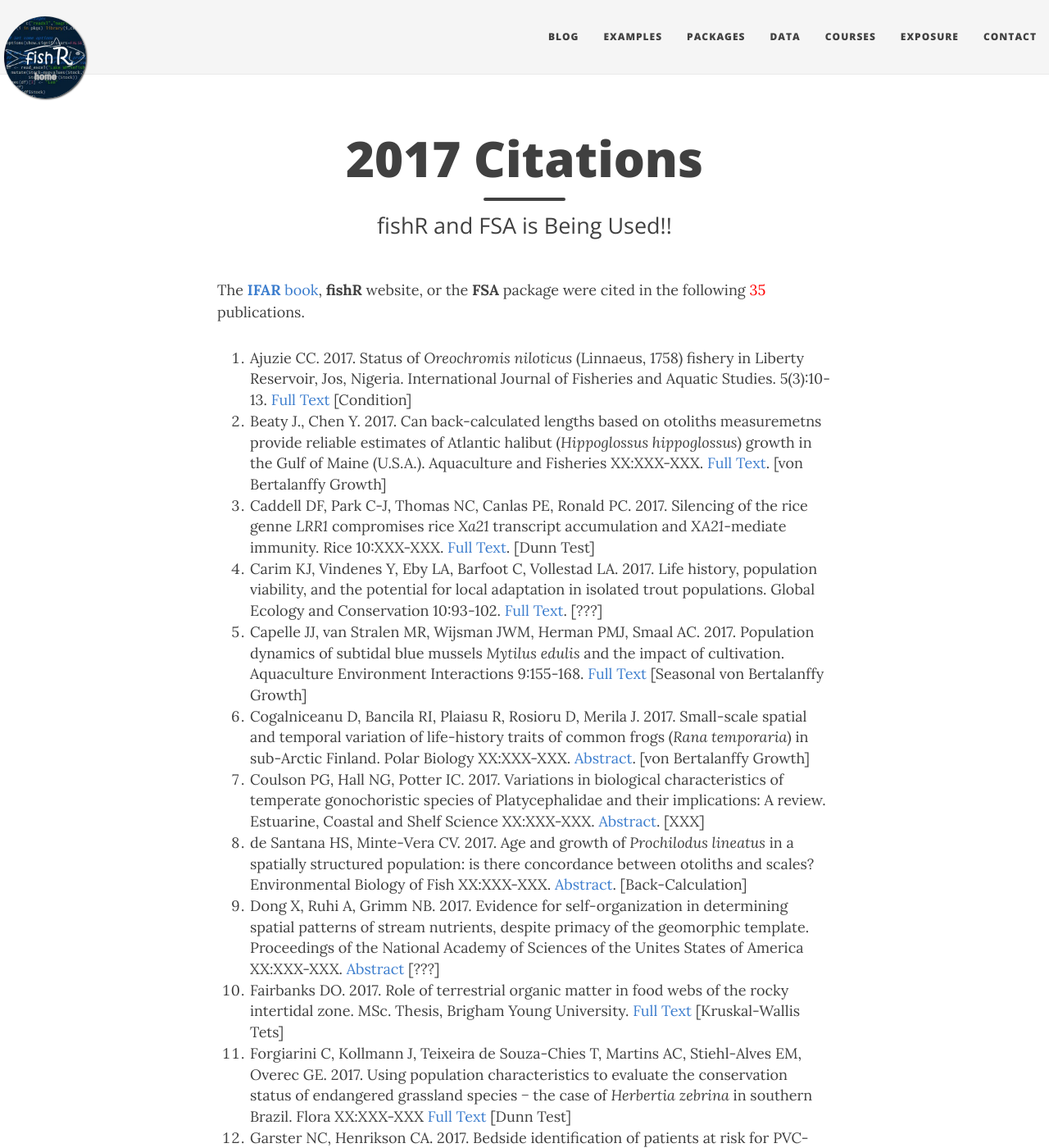
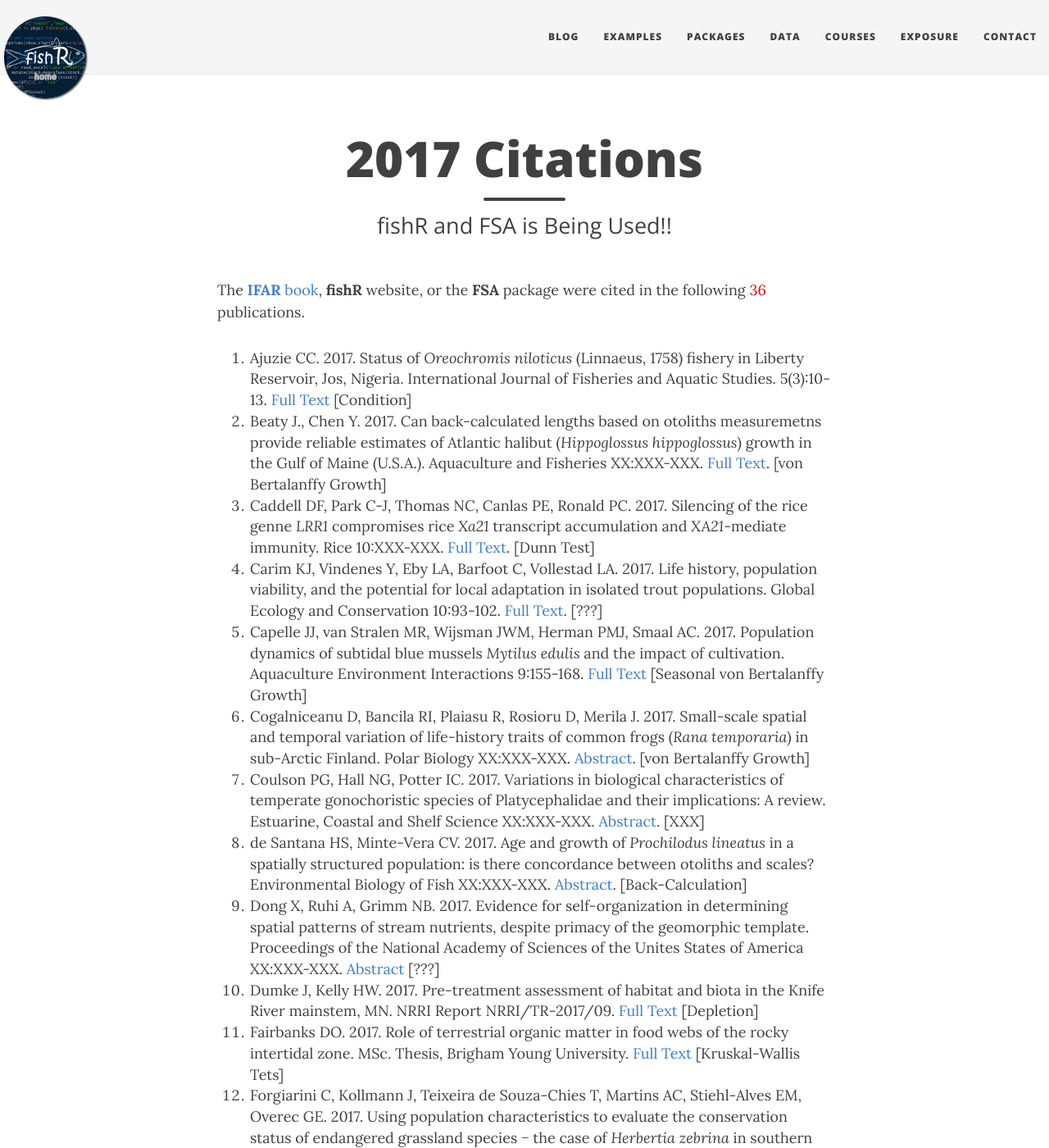
Before and after one commit to droglenc/fishR, a Jekyll site: the page built from exposure/exposure-citations17.md, in a window 1280 px wide and 1400 px high. Shown: the whole window at 82% size. Built offline with Jekyll 4.4.1, drawn with Linux system fonts in a browser that asks for light colours; nearby versions of some CDN libraries.

Commit message:
added a citation

```diff
--- a/exposure/exposure-citations17.md
+++ b/exposure/exposure-citations17.md
@@ -5,7 +5,7 @@ subtitle: fishR and FSA is Being Used!!
 css: "/css/exposure-citation.css"
 ---
 
-The [**IFAR** book](http://derekogle.com/IFAR/), **fishR** website, or the **FSA** package were cited in the following <span id="contact-div">35</span> publications.
+The [**IFAR** book](http://derekogle.com/IFAR/), **fishR** website, or the **FSA** package were cited in the following <span id="contact-div">36</span> publications.
 
 1. Ajuzie CC. 2017. Status of *Oreochromis niloticus* (Linnaeus, 1758) fishery in Liberty Reservoir, Jos, Nigeria. International Journal of Fisheries and Aquatic Studies. 5(3):10-13. [Full Text](https://www.researchgate.net/profile/Cyril_Ajuzie/publication/316553825_International_Journal_of_Fisheries_and_Aquatic_Studies_2017_53_10-13/links/59037dd6a6fdccd580cffedf/International-Journal-of-Fisheries-and-Aquatic-Studies-2017-53-10-13.pdf) [Condition]
 1. Beaty J., Chen Y. 2017. Can back-calculated lengths based on otoliths measuremetns provide reliable estimates of Atlantic halibut (*Hippoglossus hippoglossus*) growth in the Gulf of Maine (U.S.A.). Aquaculture and Fisheries XX:XXX-XXX. [Full Text](http://www.sciencedirect.com/science/article/pii/S2468550X17300023). [von Bertalanffy Growth]
@@ -16,6 +16,7 @@ The [**IFAR** book](http://derekogle.com/IFAR/), **fishR** website, or the **FSA
 1. Coulson PG, Hall NG, Potter IC. 2017. Variations in biological characteristics of temperate gonochoristic species of Platycephalidae and their implications: A review. Estuarine, Coastal and Shelf Science XX:XXX-XXX. [Abstract](http://www.sciencedirect.com/science/article/pii/S0272771416307740). [XXX]
 1. de Santana HS, Minte-Vera CV. 2017. Age and growth of *Prochilodus lineatus* in a spatially structured population: is there concordance between otoliths and scales? Environmental Biology of Fish XX:XXX-XXX.  [Abstract](http://link.springer.com/article/10.1007/s10641-017-0574-5). [Back-Calculation]
 1. Dong X, Ruhi A, Grimm NB. 2017. Evidence for self-organization in determining spatial patterns of stream nutrients, despite primacy of the geomorphic template. Proceedings of the National Academy of Sciences of the Unites States of America XX:XXX-XXX. [Abstract](http://www.pnas.org/content/early/2017/05/24/1617571114.short) [???]
+1. Dumke J, Kelly HW. 2017. Pre-treatment assessment of habitat and biota in the Knife River mainstem, MN. NRRI Report NRRI/TR-2017/09. [Full Text](https://conservancy.umn.edu/bitstream/handle/11299/189325/TR-2017-09.pdf?sequence=1&isAllowed=y) [Depletion]
 1. Fairbanks DO. 2017. Role of terrestrial organic matter in food webs of the rocky intertidal zone. MSc. Thesis, Brigham Young University. [Full Text](http://scholarsarchive.byu.edu/cgi/viewcontent.cgi?article=7520&context=etd) [Kruskal-Wallis Tets]
 1. Forgiarini C, Kollmann J, Teixeira de Souza-Chies T, Martins AC, Stiehl-Alves EM, Overec GE. 2017. Using population characteristics to evaluate the conservation status of endangered grassland species − the case of *Herbertia zebrina* in southern Brazil. Flora XX:XXX-XXX [Full Text](http://www.sciencedirect.com/science/article/pii/S0367253017332681) [Dunn Test]
 1. Garster NC, Henrikson CA. 2017. Bedside identification of patients at risk for PVC-induced cardiomyopahty: Is ECG useful? Pacing and Clinical Electrophysiology XX:XXX-XXX. [Summary](http://onlinelibrary.wiley.com/doi/10.1111/pace.13125/full) [???]
```
